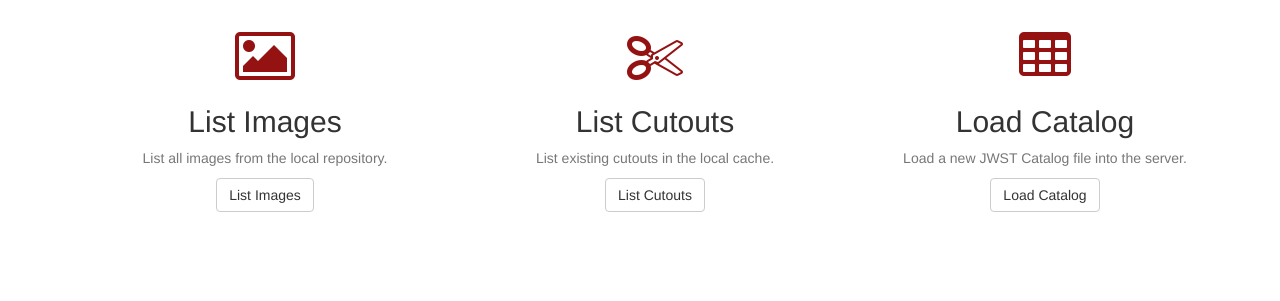
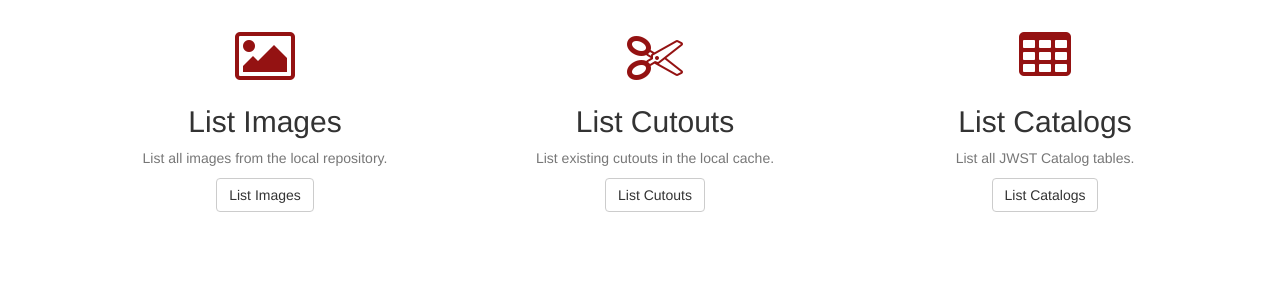
Before and after one commit to AstrolabeProject/cuts, a Python web app: template cuts/blueprints/pages/templates/pages/index.html in a window 1280 px wide. Shown: the part 237-538 px from the top of the page. Run offline with Jinja, Linux system fonts and the light colour scheme; the template is opened without the code that fills it, so the values that code supplies are empty.

Commit message:
Change non-functional button to List Catalogs.

```diff
--- a/cuts/blueprints/pages/templates/pages/index.html
+++ b/cuts/blueprints/pages/templates/pages/index.html
@@ -30,10 +30,10 @@
       </div>
       <div class="col-lg-4">
         <i class="fa fa-fw fa-4x fa-table text-primary"></i>
-        <h2>Load Catalog</h2>
-        <p class="text-muted">Load a new JWST Catalog file into the server.</p>
+        <h2>List Catalogs</h2>
+        <p class="text-muted">List all JWST Catalog tables.</p>
         <p>
-          <a href="#" class="btn btn-default">Load Catalog</a>
+          <a href="#" class="btn btn-default">List Catalogs</a>
         </p>
       </div>
     </div>
```
